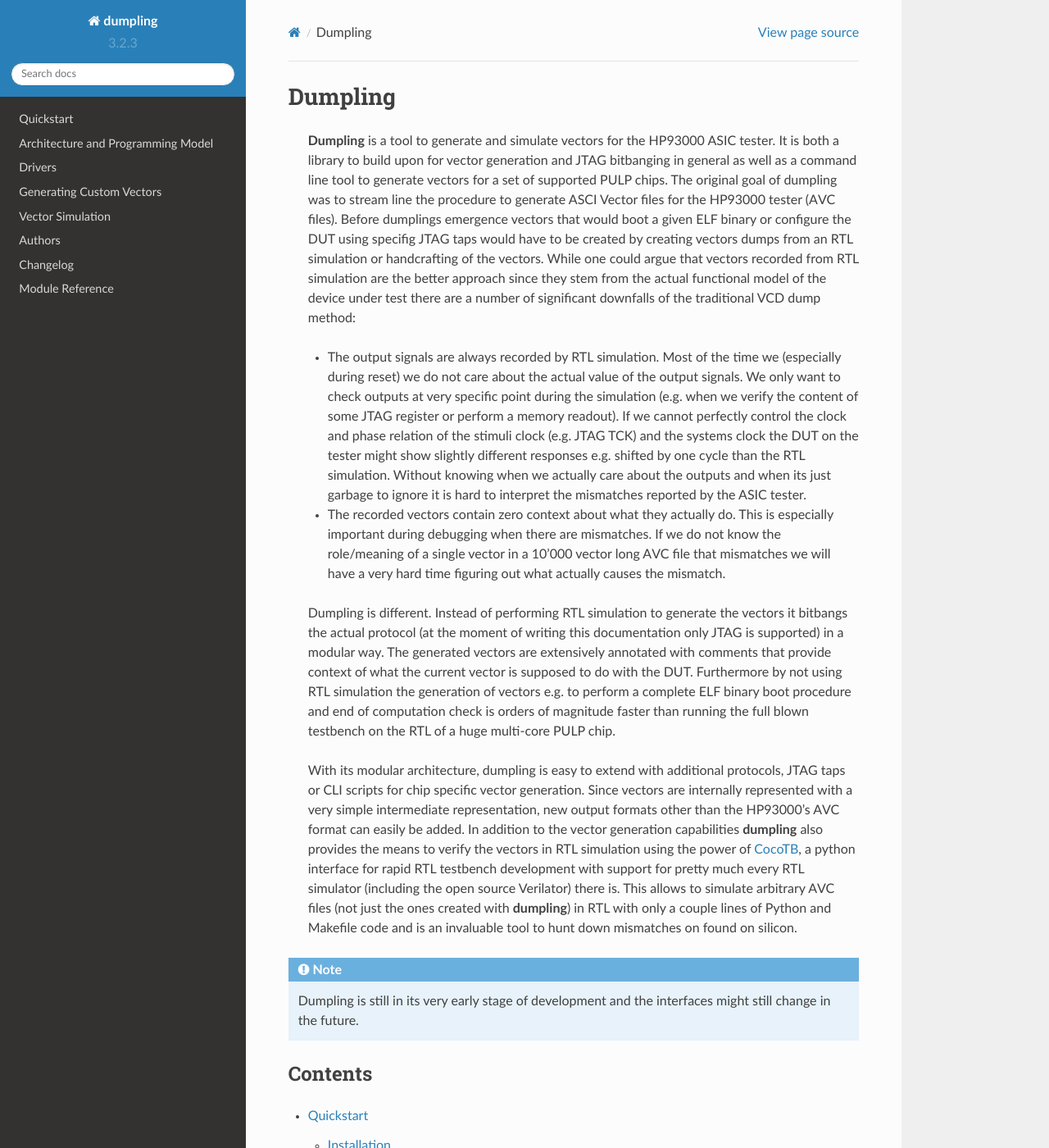
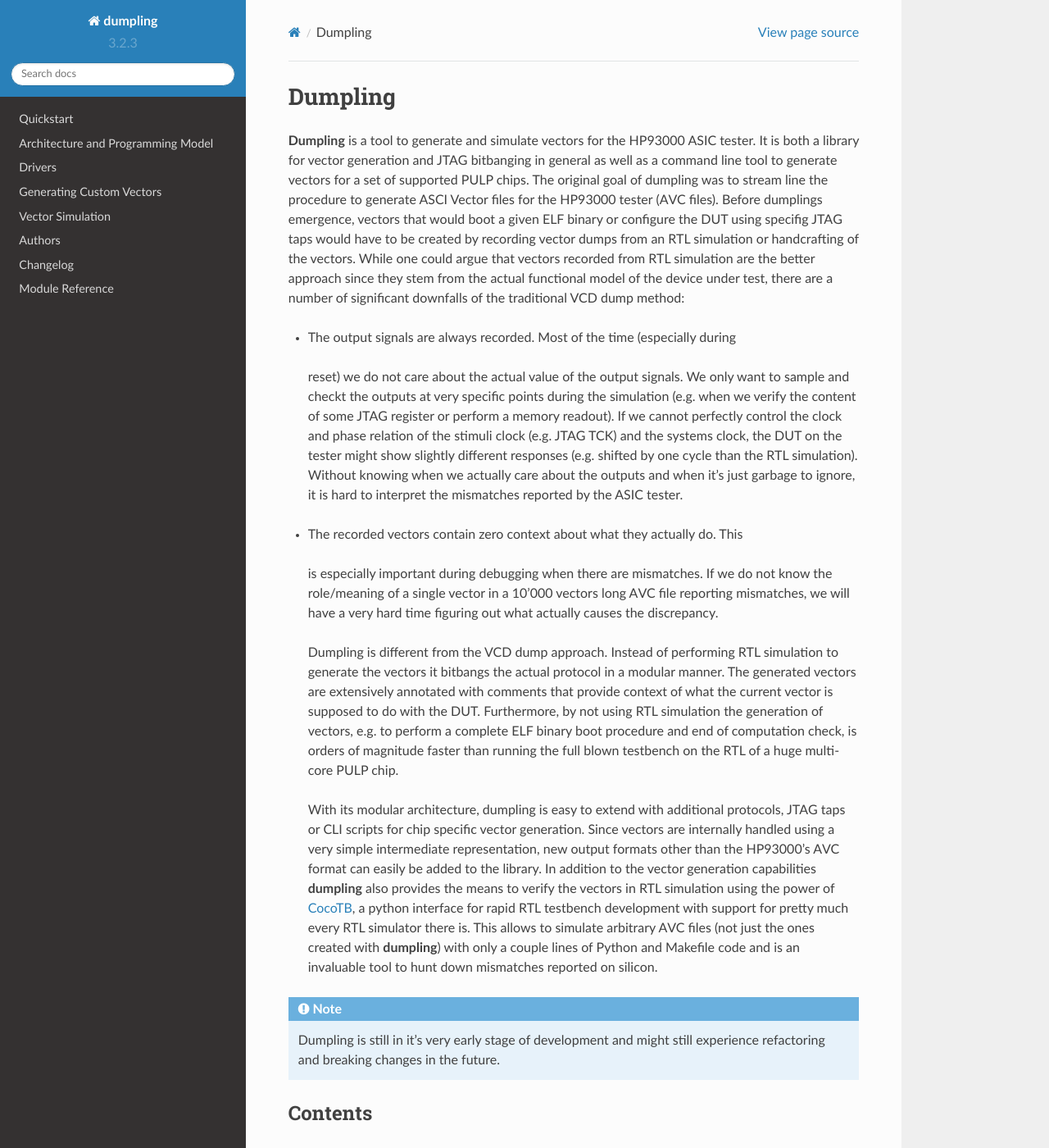
Before and after one commit to pulp-platform/dumpling, a Sphinx documentation site: the page built from docs/index.rst, in a window 1280 px wide and 1400 px high. Shown: the whole window at 82% size. Built offline with Sphinx 7.4.7 and the Read the Docs theme 2.0.0, drawn with Linux system fonts in a browser that asks for light colours; pages that are not in the unit, such as notebooks, are missing from menus.

Commit message:
Fix typos in documentation

```diff
--- a/docs/index.rst
+++ b/docs/index.rst
@@ -2,59 +2,60 @@
 Dumpling
 ===========
 
- **Dumpling** is a tool to generate and simulate vectors for the HP93000 ASIC
- tester. It is both a library to build upon for vector generation and JTAG
- bitbanging in general as well as a command line tool to generate vectors for a
- set of supported PULP chips. The original goal of dumpling was to stream line
- the procedure to generate ASCI Vector files for the HP93000 tester (AVC files).
- Before dumplings emergence vectors that would boot a given ELF binary or
- configure the DUT using specifig JTAG taps would have to be created by creating
- vectors dumps from an RTL simulation or handcrafting of the vectors. While one
- could argue that vectors recorded from RTL simulation are the better approach
- since they stem from the actual functional model of the device under test there
- are a number of significant downfalls of the traditional VCD dump method:
+**Dumpling** is a tool to generate and simulate vectors for the HP93000 ASIC
+tester. It is both a library for vector generation and JTAG bitbanging in
+general as well as a command line tool to generate vectors for a set of
+supported PULP chips. The original goal of dumpling was to stream line the
+procedure to generate ASCI Vector files for the HP93000 tester (AVC files).
+Before dumplings emergence, vectors that would boot a given ELF binary or
+configure the DUT using specifig JTAG taps would have to be created by
+recording vector dumps from an RTL simulation or handcrafting of the vectors.
+While one could argue that vectors recorded from RTL simulation are the better
+approach since they stem from the actual functional model of the device under
+test, there are a number of significant downfalls of the traditional VCD dump
+method:
 
- - The output signals are always recorded by RTL simulation. Most of the time we
-   (especially during reset) we do not care about the actual value of the output
-   signals. We only want to check outputs at very specific point during the
-   simulation (e.g. when we verify the content of some JTAG register or perform
-   a memory readout). If we cannot perfectly control the clock and phase
-   relation of the stimuli clock (e.g. JTAG TCK) and the systems clock the DUT
-   on the tester might show slightly different responses e.g. shifted by one
-   cycle than the RTL simulation. Without knowing when we actually care about
-   the outputs and when its just garbage to ignore it is hard to interpret the
-   mismatches reported by the ASIC tester.
- - The recorded vectors contain zero context about what they actually do. This
-   is especially important during debugging when there are mismatches. If we do
-   not know the role/meaning of a single vector in a 10'000 vector long AVC file
-   that mismatches we will have a very hard time figuring out what actually
-   causes the mismatch.
+- The output signals are always recorded. Most of the time (especially during
+ reset) we do not care about the actual value of the output signals. We only
+ want to sample and checkt the outputs at very specific points during the
+ simulation (e.g. when we verify the content of some JTAG register or perform
+ a memory readout). If we cannot perfectly control the clock and phase
+ relation of the stimuli clock (e.g. JTAG TCK) and the systems clock, the DUT
+ on the tester might show slightly different responses (e.g. shifted by one
+ cycle than the RTL simulation). Without knowing when we actually care about
+ the outputs and when it's just garbage to ignore, it is hard to interpret the
+ mismatches reported by the ASIC tester.
+- The recorded vectors contain zero context about what they actually do. This
+ is especially important during debugging when there are mismatches. If we do
+ not know the role/meaning of a single vector in a 10'000 vectors long AVC
+ file reporting mismatches, we will have a very hard time figuring out what
+ actually causes the discrepancy.
 
- Dumpling is different. Instead of performing RTL simulation to generate the
- vectors it bitbangs the actual protocol (at the moment of writing this
- documentation only JTAG is supported) in a modular way. The generated vectors
- are extensively annotated with comments that provide context of what the
- current vector is supposed to do with the DUT. Furthermore by not using RTL
- simulation the generation of vectors e.g. to perform a complete ELF binary boot
- procedure and end of computation check is orders of magnitude faster than
- running the full blown testbench on the RTL of a huge multi-core PULP chip.
+ Dumpling is different from the VCD dump approach. Instead of performing RTL
+ simulation to generate the vectors it bitbangs the actual protocol in a modular
+ manner. The generated vectors are extensively annotated with comments that
+ provide context of what the current vector is supposed to do with the DUT.
+ Furthermore, by not using RTL simulation the generation of vectors, e.g. to
+ perform a complete ELF binary boot procedure and end of computation check, is
+ orders of magnitude faster than running the full blown testbench on the RTL of
+ a huge multi-core PULP chip.
 
  With its modular architecture, dumpling is easy to extend with additional
  protocols, JTAG taps or CLI scripts for chip specific vector generation. Since
- vectors are internally represented with a very simple intermediate
- representation, new output formats other than the HP93000's AVC format can
- easily be added. In addition to the vector generation capabilities **dumpling**
+ vectors are internally handled using a very simple intermediate representation,
+ new output formats other than the HP93000's AVC format can easily be added to
+ the library. In addition to the vector generation capabilities **dumpling**
  also provides the means to verify the vectors in RTL simulation using the power
  of CocoTB_, a python interface for rapid RTL testbench development with support
- for pretty much every RTL simulator (including the open source Verilator) there
- is. This allows to simulate arbitrary AVC files (not just the ones created with
- **dumpling**) in RTL with only a couple lines of Python and Makefile code and
- is an invaluable tool to hunt down mismatches on found on silicon.
+ for pretty much every RTL simulator there is. This allows to simulate arbitrary
+ AVC files (not just the ones created with **dumpling**) with only a couple
+ lines of Python and Makefile code and is an invaluable tool to hunt down
+ mismatches reported on silicon.
 
 .. note::
 
-   Dumpling is still in its very early stage of development and the interfaces
-   might still change in the future.
+   Dumpling is still in it's very early stage of development and might still
+   experience refactoring and breaking changes in the future.
 
 
 Contents
```
Also changed, not shown: docs/architecture.rst (+42 -35 lines), docs/quickstart.rst (+37 -33 lines).
